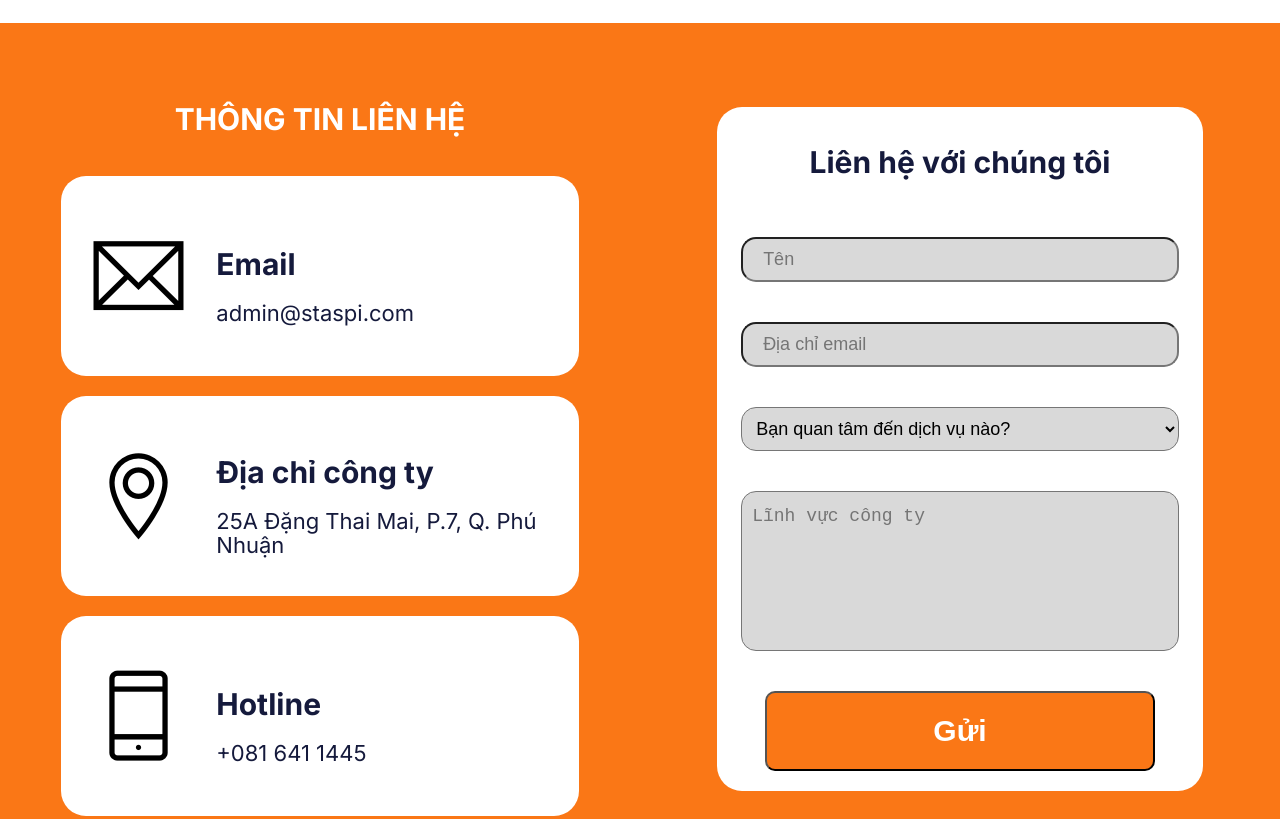
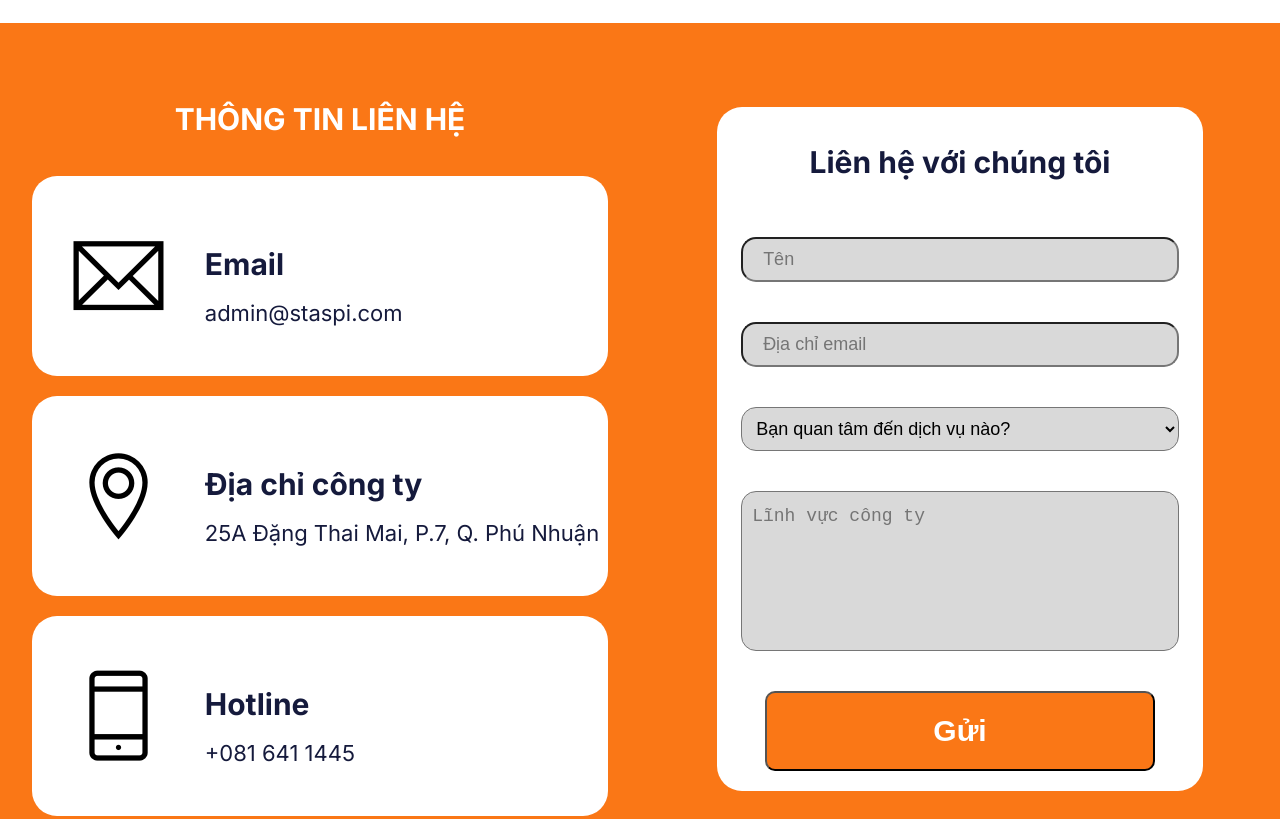
Before and after one commit to 15110139/staspi-html, a plain HTML site: page page/Contact.html in a window 1280 px wide. Shown: the part 1322-2141 px from the top of the page. Drawn offline with nearby package versions, Linux system fonts and the light colour scheme; files that its build step writes are made by us from their sources.

Commit message:
test pushing

```diff
--- a/sass/_contact.scss
+++ b/sass/_contact.scss
@@ -95,7 +95,7 @@ width: 100%;
   flex: 50%;
   height: auto;
   position: relative;
-  padding: 2em;
+  // padding: 2em;
   // font-size:25px;
   display: flex;
   flex-direction: column;
```
